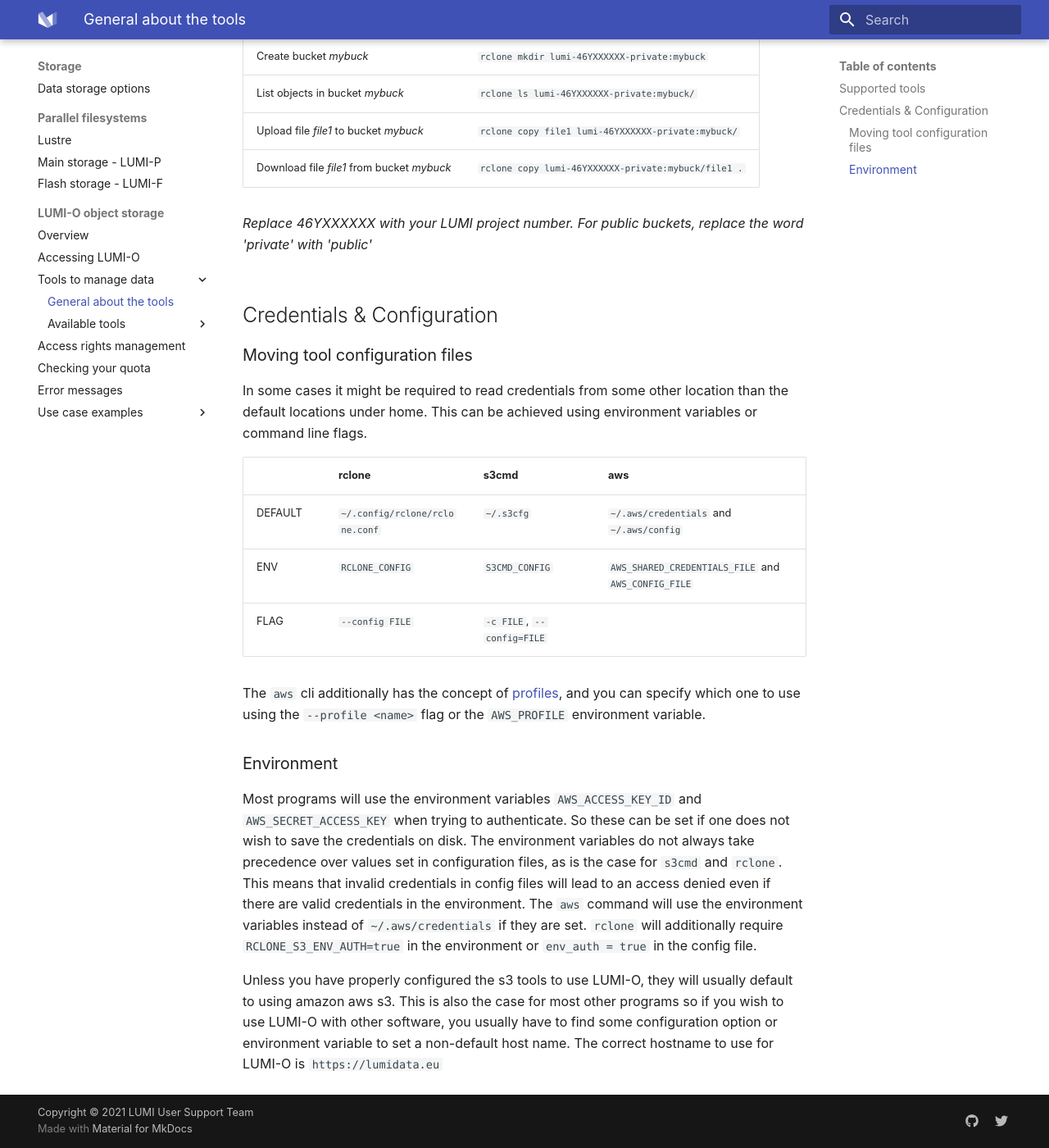
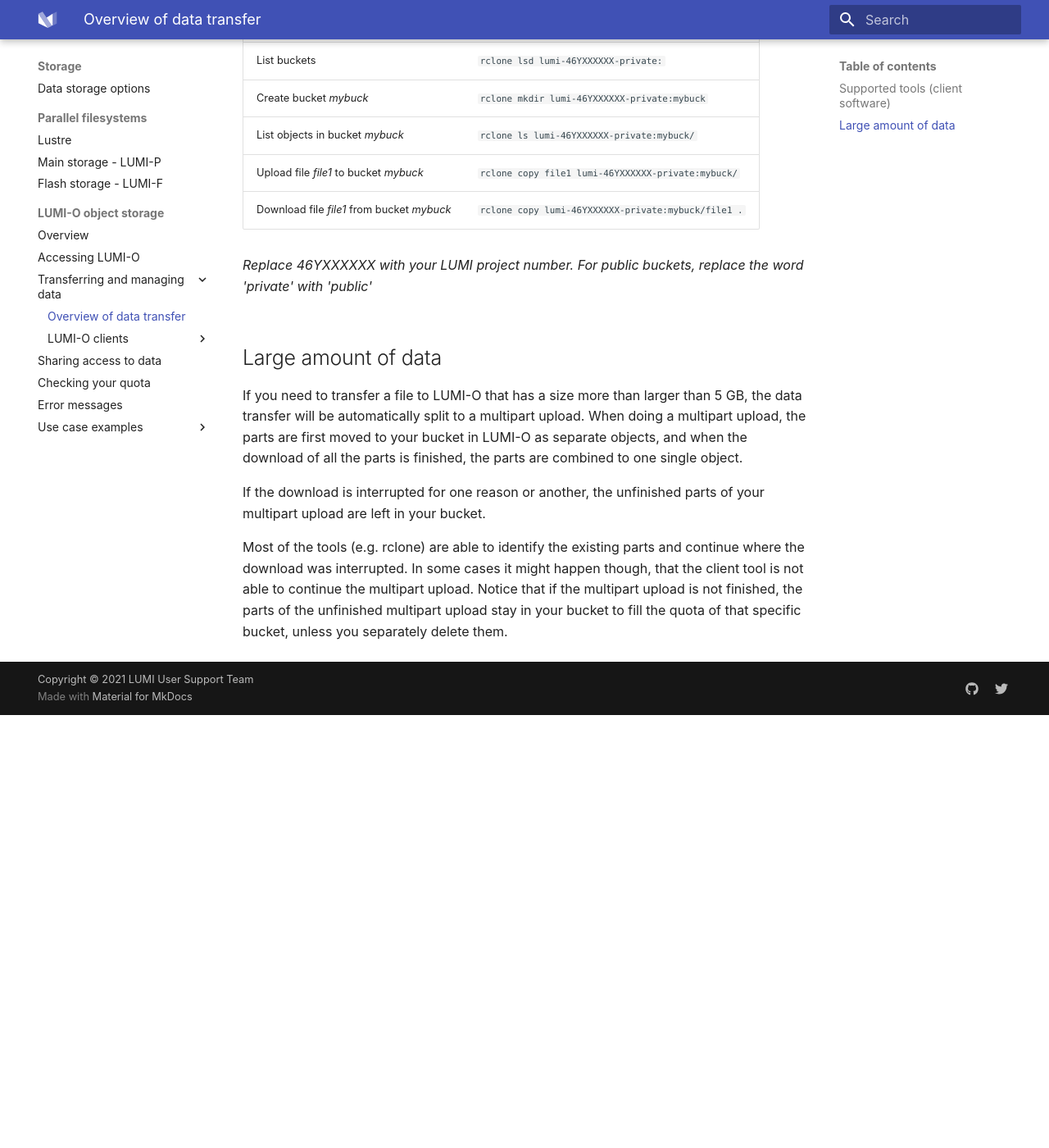
Before and after one commit to Lumi-supercomputer/lumi-userguide, an MkDocs documentation site: the page built from docs/storage/lumio/clients-general.md, in a window 1280 px wide and 1400 px high, scrolled down 673 px. Shown: the whole window at 82% size. Built offline with MkDocs 1.6.1 and Material for MkDocs 9.7.7, drawn with Linux system fonts in a browser that asks for light colours; after the commit the page ends 1545 px from its top, so only the background shows below that; some of the changed text lies outside the part shown.

Commit message:
More updates to LUMI-O docs 2

```diff
--- a/docs/storage/lumio/clients-general.md
+++ b/docs/storage/lumio/clients-general.md
@@ -1,19 +1,19 @@
-# General info of the tools
+# Transferring and managing data
+
+<!-- This page could be also called 'Overview of data transfer tools' in the table of contents. With the current name it hints that there is also other information related to good practices when transferring data, which would be nice, I think. But it could also be only about the client software / tools.
+ -->
+
+LUMI-O is used via tools (client software) that take care of moving data to and from LUMI-O and managing data objects. There are several different kinds of client software for accessing the object storage servers. LUMI-O can be used with any object storage client that is compatible with S3 protocol.
 
 
-
-
-LUMI-O is used via client tools that take care of moving data to and from LUMI-O and managing data objects. There are several different kinds of client software for accessing the object storage servers. LUMI-O can be used with any object storage client that is compatible with S3 protocol.
-
-
-## Supported tools
+## Supported tools (client software)
 
 The `lumio` module provides some pre-installed tools to interact with LUMI-O:
-`rclone`, `s3cmd` and `restic`.
+[`rclone`](./client-rclone.md), [`s3cmd`](./client-s3cmd.md) and [`restic`](./client-restic.md). After loading the `lumio` module on LUMI, you can use rclone, s3cmd and restic to work with LUMI-O.
 
-Please refer to the manuals of the respective tools for more detailed information.
+Please refer to the manuals of rclone, s3cmd and restic for more detailed information.
 
-The most common commands for `s3cmd` and `rclone` to
+The most common commands for `s3cmd` and `rclone` to work with LUMI-O are listed below.
 
 === "Rclone"
 
@@ -39,40 +39,50 @@
     | Download file *file1* from bucket *mybuck* | `s3cmd get s3://mybuck/file1 .`     |
 
 
+<!--
+
+Would be great to add similar table here, but need to confirm if the same is true in all parts with rclone and s3cmd + restic? with LUMI-O
+https://docs.csc.fi/data/Allas/introduction/#client-operations
+
+-->
+
+
+<!--
+
+## File formats
+
+(here or in index.md / LUMI-O Overview ?)
+
+Check LUMI-O notes by Kurt
+
+!!!info
+    In an object storage 'files' are called objects. But since object is not same thing as a file, 'file format' is not exactly a correct term when talking about objects in an object storage.
+
+Since object storage is a different kind of storage system than the Lustre file system on LUMI, some file formats behave naturally well with object storage, e.g. ...
 
 
 
-## Credentials & Configuration
+The ... file format
+
+-->
+
+<!--
+
+To be added here, or in 'Use case examples' : Some info / examples of performing downloads/uploads of large datasets
 
 
-### Moving tool configuration files
+## Large number of small files
 
-In some cases it might be required to read
-credentials from some other location than the default
-locations under home. This can be achieved using environment variables or command line flags.
+-->
 
+## Large amount of data
 
-|      | rclone        | s3cmd                  | aws                                         |
-|------|---------------|------------------------|---------------------------------------------|
-| DEFAULT | `~/.config/rclone/rclone.conf`   | `~/.s3cfg`  | `~/.aws/credentials` and `~/.aws/config`|
-| ENV  | `RCLONE_CONFIG` | `S3CMD_CONFIG`           | `AWS_SHARED_CREDENTIALS_FILE` and `AWS_CONFIG_FILE` |
-| FLAG | `--config FILE` | `-c FILE`, `--config=FILE` |                                             |
+If you need to transfer a file to LUMI-O that has a size more than larger than 5 GB, the data transfer will be automatically split to a multipart upload. When doing a multipart upload, the parts are first moved to your bucket in LUMI-O as separate objects, and when the download of all the parts is finished, the parts are combined to one single object.
 
-The `aws` cli additionally has the concept of [profiles](https://docs.aws.amazon.com/cli/latest/userguide/cli-configure-files.html), and you can specify
-which one to use using the `--profile <name>` flag or the `AWS_PROFILE` environment variable.
+If the download is interrupted for one reason or another, the unfinished parts of your multipart upload are left in your bucket.
 
-### Environment
+Most of the tools (e.g. rclone) are able to identify the existing parts and continue where the download was interrupted. In some cases it might happen though, that the client tool is not able to continue the multipart upload. Notice that if the multipart upload is not finished, the parts of the unfinished multipart upload stay in your bucket to fill the quota of that specific bucket, unless you separately delete them.
+<!-- Check when LUMI-O available again
+There are commands to clean up the objects that result from unfinished multipart upload (e.g. `rclone cleanup` for [`rclone`](https://rclone.org/commands/), but please refer to the manual pages for the specific client software for more information).
 
-Most programs will use the environment variables `AWS_ACCESS_KEY_ID` and `AWS_SECRET_ACCESS_KEY`
-when trying to authenticate. So these can be set if one does not wish to save the credentials on disk.
-The environment variables do not always take precedence over values set in configuration files, as
-is the case for `s3cmd` and `rclone`. This means that invalid credentials in config files will
-lead to an access denied even if there are valid credentials in the environment. The `aws` command
-will use the environment variables instead of `~/.aws/credentials` if they are set.
-`rclone` will additionally require `RCLONE_S3_ENV_AUTH=true` in the environment or `env_auth = true`
-in the config file.
-
-
-Unless you have properly configured the s3 tools to use LUMI-O, they will usually default to using amazon aws s3. This is also the case for most other programs
-so if you wish to use LUMI-O with other software, you usually have to find some configuration option or environment variable to set a non-default
-host name. The correct hostname to use for LUMI-O is `https://lumidata.eu`
+-->
--- a/mkdocs.yml
+++ b/mkdocs.yml
@@ -103,16 +103,17 @@
     - LUMI-O object storage:
       - Overview: storage/lumio/index.md
       - Accessing LUMI-O: storage/lumio/auth-lumidata-eu.md
-      - Tools to manage data:
-        - General about the tools: storage/lumio/clients-general.md
-        - Available tools:
+      - Transferring and managing data:
+        # - storage/lumio/clients-lumio/index.md
+        - Overview of data transfer: storage/lumio/clients-general.md
+        - LUMI-O clients:
           - rclone: storage/lumio/client-rclone.md
           - s3cmd: storage/lumio/client-s3cmd.md
           - restic: storage/lumio/client-restic.md
           - Raw HPPT request: storage/lumio/raw-http.md
           - Python (boto3): storage/lumio/python-boto3.md
           # - ...
-      - Access rights management: storage/lumio/advanced.md
+      - Sharing access to data: storage/lumio/advanced.md
       - Checking your quota: storage/lumio/check-quota.md
       - Error messages: storage/lumio/error-messages.md
       # - Object storage related terms and concepts:
@@ -126,7 +127,7 @@
         # - Giving temporary access:
         # - Public content use case:
         # - Private content use case:
-        # - Access outside LUMI:
+        - Access without connecting to LUMI: storage/lumio/connect-local.md
         - LUMI-O with batch jobs: storage/lumio/lumio-batchjobs.md
         - Using Allas on LUMI: storage/lumio/allas-lumi.md
   - Tutorials:
@@ -206,6 +207,7 @@
       emoji_generator: !!python/name:material.extensions.emoji.to_svg
 
 plugins:
+#  - section-index
   - redirects:
       redirect_maps:
         'computing/Lmod_modules.md': 'runjobs/lumi_env/Lmod_modules.md'
--- a/requirements.txt
+++ b/requirements.txt
@@ -24,6 +24,7 @@
 mkdocs-material-extensions==1.3.1
 mkdocs-minify-plugin==0.5.0
 mkdocs-redirects==1.2.1
+#mkdocs-section-index==0.3.9
 packaging==21.3
 paginate==0.5.6
 pathspec==0.12.1
```
Also changed, not shown: docs/storage/lumio/advanced.md (+16 -8 lines), docs/storage/lumio/auth-lumidata-eu.md (+47 -13 lines), docs/storage/lumio/client-rclone.md (+0 -31 lines), docs/storage/lumio/connect-local.md (added, +29 -0 lines), docs/storage/lumio/index.md (+13 -13 lines).
